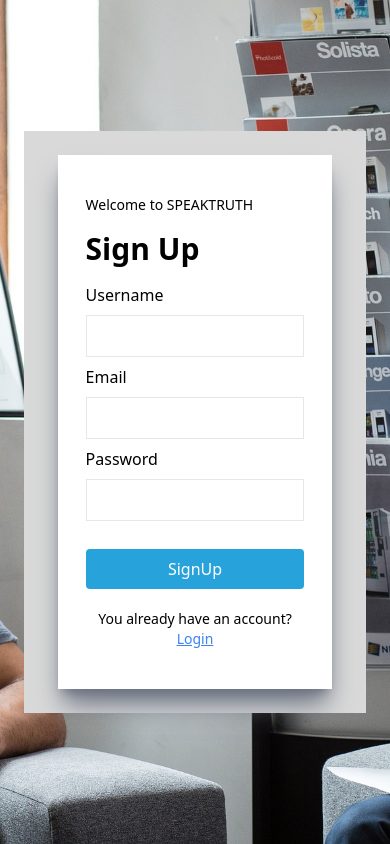
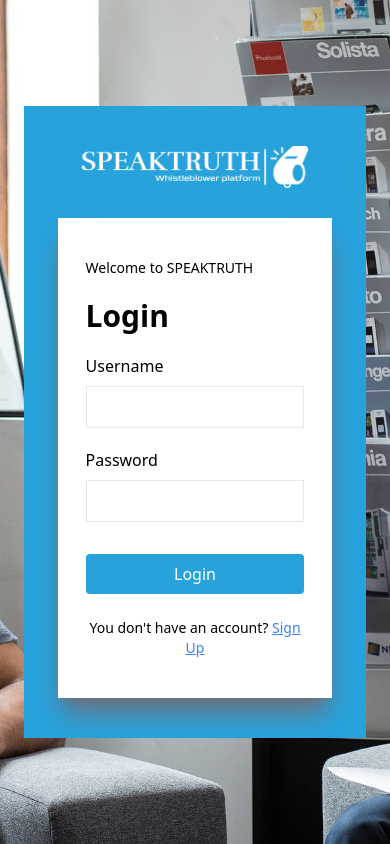
Before and after one commit to SPEAK-TRUTH/frontend, a React (Vite) app: page / in a window 390 px wide. Built offline with nearby package versions, Linux system fonts and the light colour scheme.

Commit message:
fix: change the bg-style on the mobile

```diff
--- a/src/App.jsx
+++ b/src/App.jsx
@@ -6,8 +6,8 @@ import SignUp from "./components/SignUp";
 function App() {
   return (
     <div className="App">
-      {/* <Login /> */}
-      <SignUp/>
+      <Login />
+      {/* <SignUp/> */}
     </div>
   );
 }
--- a/src/components/Login.jsx
+++ b/src/components/Login.jsx
@@ -5,7 +5,7 @@ import BG_IMG from "../assets/images/listen-gfd3aad7e6_1920.jpeg";
 const Login = () => {
   return (
     <div className="w-screen h-screen bg-slate-100 m-0 p-0 relative">
-        <img src={BG_IMG} alt="" className="object-cover w-screen h-screen " />
+      <img src={BG_IMG} alt="" className="object-cover w-screen h-screen " />
       <div className="flex w-screen h-screen justify-center items-center px-6 md:px-12 lg:px-36 mx-auto top-0 left-0 absolute">
         {/* left */}
         <div className="hidden relative md:block bg-[#27A2DB] md:w-2/5 md:h-4/5 h-auto">
@@ -16,8 +16,13 @@ const Login = () => {
           />
         </div>
         {/* right */}
-        <div className="w-full md:w-3/5 md:h-4/5 h-auto py-6 bg-[#D9D9D9] flex justify-center items-center container">
-          <div className="bg-white flex justify-center py-6 items-center shadow-xl shadow-gray-500 h-4/5 lg:w-3/5 w-4/5 container">
+        <div className="w-full md:w-3/5 md:h-4/5 h-auto pt-28 pb-10 sm:py-9 lg:py-0 sm:bg-[#D9D9D9] bg-[#27A2DB] flex justify-center items-center container relative">
+          <img
+            src={LOGO}
+            alt="logo"
+            className="sm:hidden inline-block object-cover absolute w-2/3 top-10 left-18"
+          />
+          <div className="bg-white flex justify-center py-10 items-center shadow-xl shadow-gray-500 h-4/5 lg:w-3/5 w-4/5 container">
             <div className="flex flex-col justify-center h-full w-4/5 gap-5 max-w-[300px] container">
               <p className="text-sm md:text-base">Welcome to SPEAKTRUTH</p>
               <h3 className="text-3xl font-bold">Login</h3>
--- a/src/components/SignUp.jsx
+++ b/src/components/SignUp.jsx
@@ -5,7 +5,7 @@ import BG_IMG from "../assets/images/listen-gfd3aad7e6_1920.jpeg";
 const SignUp = () => {
   return (
     <div className="w-screen h-screen bg-slate-100 m-0 p-0 relative">
-        <img src={BG_IMG} alt="" className="object-cover w-screen h-screen " />
+      <img src={BG_IMG} alt="" className="object-cover w-screen h-screen " />
       <div className="flex w-screen h-screen justify-center items-center px-6 md:px-12 lg:px-36 mx-auto top-0 left-0 absolute">
         {/* left */}
         <div className="hidden relative md:block bg-[#27A2DB] md:w-2/5 md:h-4/5 h-auto">
@@ -16,8 +16,13 @@ const SignUp = () => {
           />
         </div>
         {/* right */}
-        <div className="w-full md:w-3/5 md:h-4/5 h-auto py-6 lg:py-0 bg-[#D9D9D9] flex justify-center items-center container">
-          <div className="bg-white flex justify-center py-10  items-center shadow-xl shadow-gray-500 h-4/5 lg:w-3/5 w-4/5 container">
+        <div className="w-full md:w-3/5 md:h-4/5 h-auto pt-28 pb-10 sm:py-9 lg:py-0 sm:bg-[#D9D9D9] bg-[#27A2DB] flex justify-center items-center container relative">
+          <img
+            src={LOGO}
+            alt="logo"
+            className="sm:hidden inline-block object-cover absolute w-2/3 top-10 left-18"
+          />
+          <div className="bg-white flex justify-center py-10 items-center shadow-xl shadow-gray-500 h-4/5 lg:w-3/5 w-4/5 container">
             <div className="flex flex-col justify-between h-auto w-4/5 container box-border">
               <p className="text-sm md:text-base md:pt-6">
                 Welcome to SPEAKTRUTH
--- a/tailwind.config.cjs
+++ b/tailwind.config.cjs
@@ -5,17 +5,6 @@ module.exports = {
     "./src/**/*.{js,ts,jsx,tsx}",
   ],
   theme: {
-    extend: {
-      // backgroundImage: {
-      //   'hero-pattern': "url('/assets/topHeaderImages/speaktruthLogo.png')",
-      // },
-      colors: {
-        primary: {
-          'primary': '27A2DB',
-          'bg-gray': 'D9D9D9',
-        }
-      }
-    },
   },
   plugins: [],
 }
```
